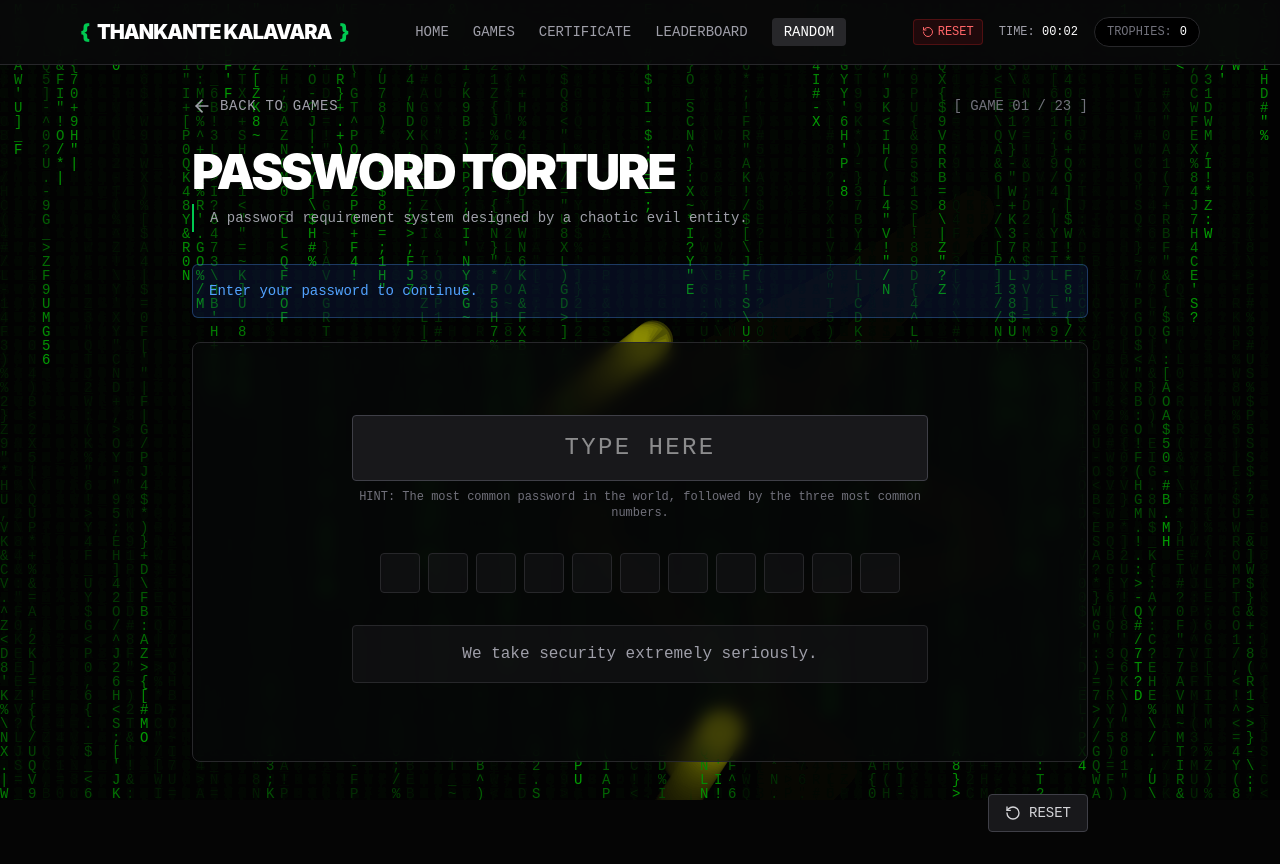
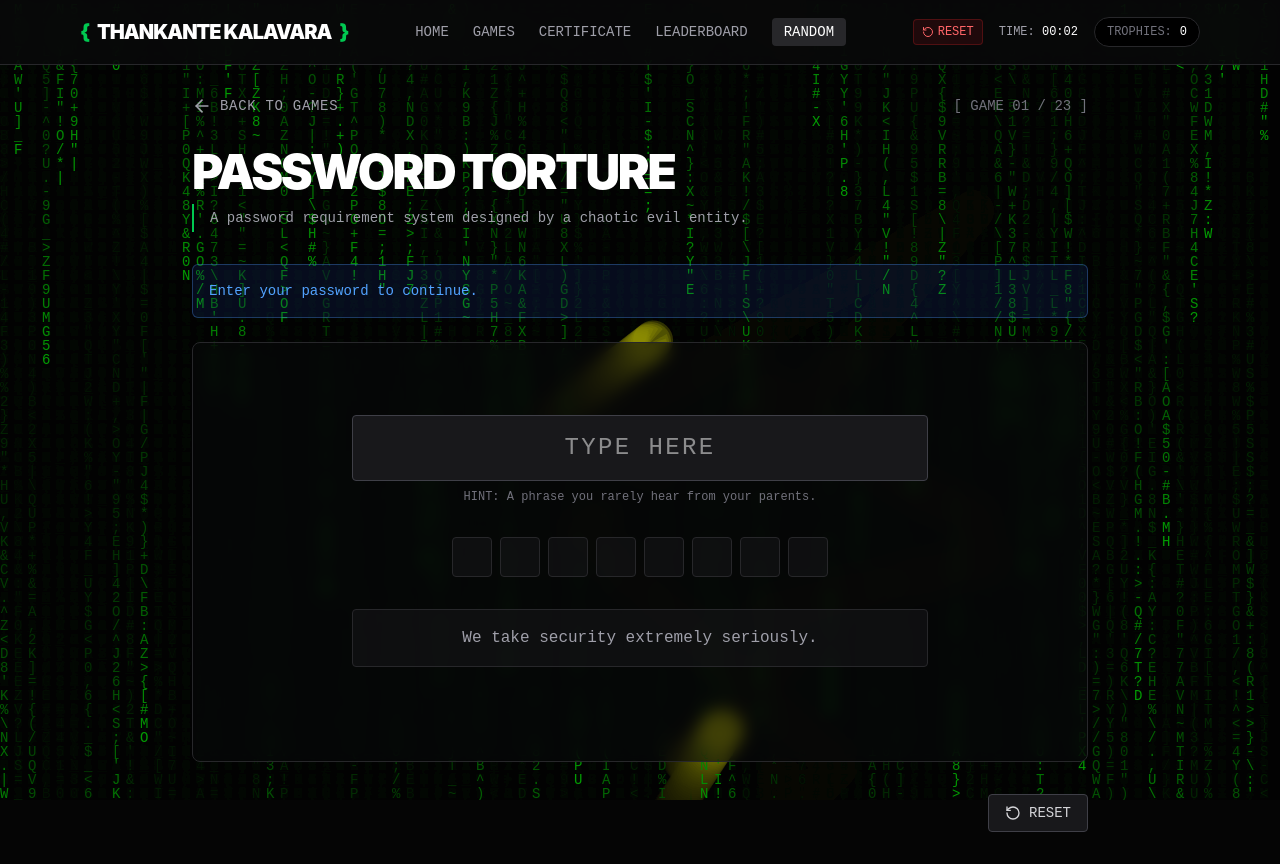
Before and after one commit to adwaith620/Thankante-Kalavara, a React (Vite) app: page /games/password-torture in a window 1280 px wide. Both pictures are taken after a click on the button "START GAME". Built offline with nearby package versions, Linux system fonts and the light colour scheme.

Commit message:
added more passwords

```diff
--- a/src/games/PasswordTorture.tsx
+++ b/src/games/PasswordTorture.tsx
@@ -3,10 +3,23 @@ import { GameLayout } from '../components/GameLayout';
 import { useStore } from '../lib/store';
 import { Check, X } from 'lucide-react';
 
-const TARGET_PASSWORD = "password123";
+const PASSWORDS = [
+  { text: "admin123", hint: "The default router login password followed by 123." },
+  { text: "password123", hint: "The most common password in the world, followed by the three most common numbers." },
+  { text: "qwertyuiop", hint: "Just slide your finger across the top row of your keyboard." },
+  { text: "iloveyou", hint: "A phrase you rarely hear from your parents." },
+  { text: "hunter2", hint: "A legendary meme password that shows up as *******." },
+  { text: "12345678", hint: "Just count to 8." },
+  { text: "letmein1", hint: "A polite request to enter, appended with a 1." },
+  { text: "sunshine", hint: "That bright yellow thing in the sky you haven't seen in days." },
+  { text: "monkey", hint: "Our evolutionary ancestor. Also a terrible password." },
+  { text: "dragon", hint: "A mythical fire-breathing reptile." },
+  { text: "football", hint: "A sport where you kick a ball with your foot." }
+];
 
 export const PasswordTorture = () => {
   const { recordAttempt, recordFailure, completeGame } = useStore();
+  const [target, setTarget] = useState(() => PASSWORDS[Math.floor(Math.random() * PASSWORDS.length)]);
   const [input, setInput] = useState("");
   const [hasWon, setHasWon] = useState(false);
   const [statusMessage, setStatusMessage] = useState("Enter your password to continue.");
@@ -16,6 +29,7 @@ export const PasswordTorture = () => {
   }, []);
 
   const handleReset = () => {
+    setTarget(PASSWORDS[Math.floor(Math.random() * PASSWORDS.length)]);
     setInput("");
     setHasWon(false);
     setStatusMessage("Enter your password to continue.");
@@ -26,29 +40,29 @@ export const PasswordTorture = () => {
     const val = e.target.value;
     setInput(val);
 
-    if (val === TARGET_PASSWORD) {
+    if (val === target.text) {
       setHasWon(true);
       completeGame('password-torture');
       setStatusMessage("Congratulations. You have successfully leaked your own password.");
-    } else if (val.length >= TARGET_PASSWORD.length && val !== TARGET_PASSWORD) {
+    } else if (val.length >= target.text.length && val !== target.text) {
       recordFailure();
     }
   };
 
   // Generate validation array
-  const validation = Array.from({ length: Math.max(input.length, TARGET_PASSWORD.length) }).map((_, i) => {
+  const validation = Array.from({ length: Math.max(input.length, target.text.length) }).map((_, i) => {
     if (i >= input.length) return null; // Not typed yet
-    return input[i] === TARGET_PASSWORD[i];
+    return input[i] === target.text[i];
   });
 
   const getAbsurdMessage = () => {
     if (input.length === 0) return "We take security extremely seriously.";
     if (input.length < 5) return "Your password is too weak. And mostly wrong.";
-    if (input.length > TARGET_PASSWORD.length) return "Too many characters. We ran out of storage.";
+    if (input.length > target.text.length) return "Too many characters. We ran out of storage.";
 
     const correctCount = validation.filter(v => v === true).length;
     if (correctCount === 0) return "Incredible. Literally every character is wrong.";
-    if (correctCount === TARGET_PASSWORD.length - 1) return "You are sweating right now, aren't you?";
+    if (correctCount === target.text.length - 1) return "You are sweating right now, aren't you?";
     return `Security score: ${correctCount * 7.4}%`;
   };
 
@@ -67,13 +81,13 @@ export const PasswordTorture = () => {
             onChange={handleInputChange}
             className="w-full bg-zinc-900 border border-zinc-700 p-4 text-2xl font-mono tracking-widest text-center focus:outline-none focus:border-green-500 rounded"
             placeholder="TYPE HERE"
-            maxLength={TARGET_PASSWORD.length + 5}
+            maxLength={target.text.length + 5}
             autoComplete="off"
             autoCorrect="off"
             spellCheck="false"
           />
           <div className="text-center font-mono text-xs text-zinc-500 mt-2">
-            HINT: The most common password in the world, followed by the three most common numbers.
+            HINT: {target.hint}
           </div>
         </div>
 
```
